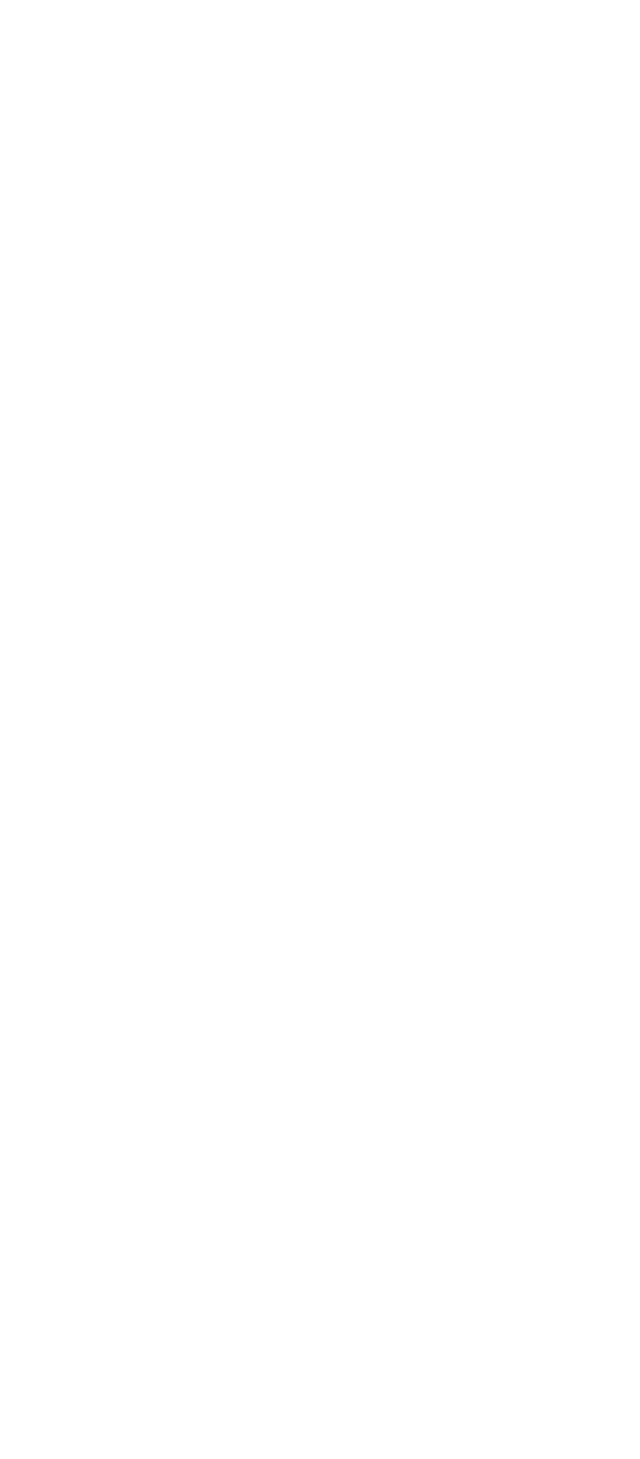
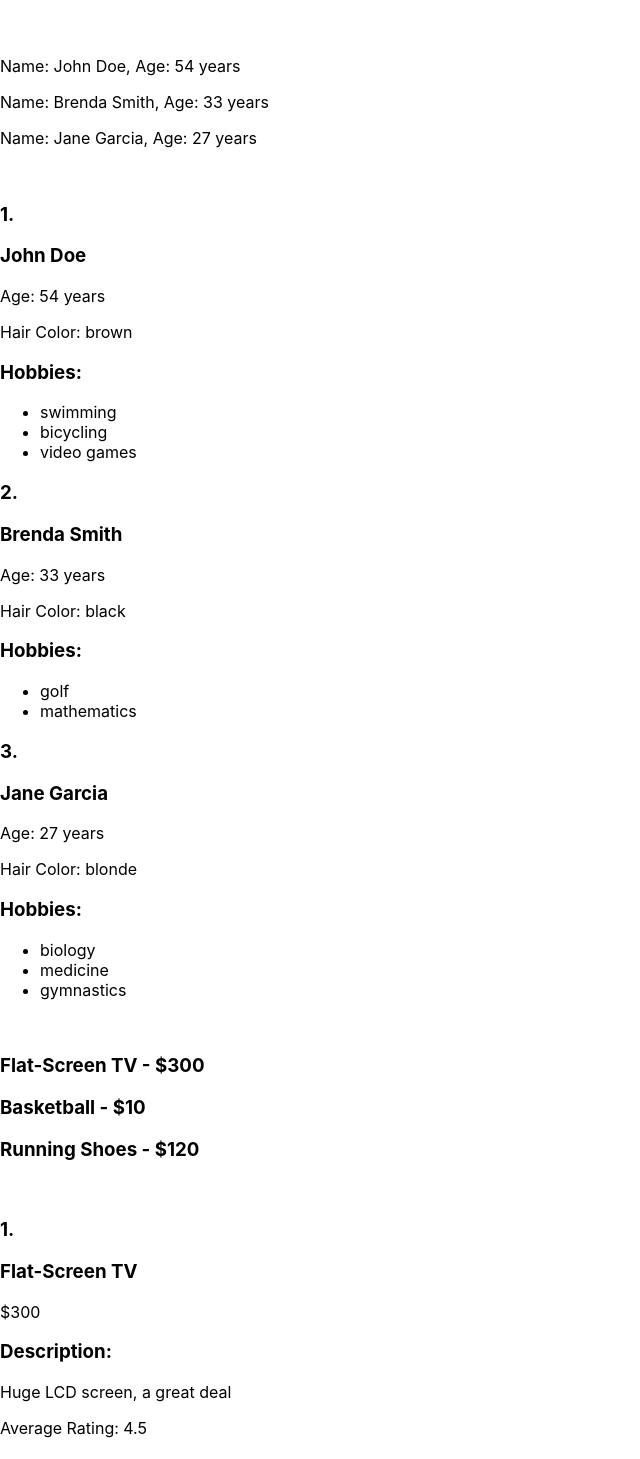
Before and after one commit to JuntingLiu/ReactDesignPatterns, a React (Create React App) app: page / in a window 1280 px wide. Shown: the part 62-1521 px from the top of the page, without its empty margins (0-640 px from the left). Before the commit the page ends 800 px from the top, so only its background shows below. Built offline with nearby package versions, Linux system fonts and the light colour scheme.

Commit message:
feat: lists and listItem component

```diff
--- a/src/App.js
+++ b/src/App.js
@@ -1,5 +1,10 @@
 import './App.css';
-import SplitScreen from './SplitScreen'
+import { people, products } from './mock-data'
+import SplitScreen from './components/SplitScreen'
+import RegularList from './components/RegularList'
+import NumberedList from './components/NumberedList'
+import { SmallPersonListItem, LargePersonListItem } from './people'
+import { SmallProductsListItem, LargeProductsListItem } from './products'
 
 const LeftHandComponent = ({ name }) => {
   return <h1 style={{background: 'green'}}>{name}</h1>
@@ -10,10 +15,36 @@
 
 function App() {
   return (
-    <SplitScreen leftWeight={1} rightWeight={5}>
-      <LeftHandComponent name="Junting" />
-      <RightHandComponent message="Developer" />
-    </SplitScreen>
+    <>
+      <SplitScreen leftWeight={1} rightWeight={5}>
+        <LeftHandComponent name="Junting" />
+        <RightHandComponent message="Developer" />
+      </SplitScreen>
+      <br />
+      <RegularList
+        items={people}
+        resourceName={"person"}
+        itemComponent={SmallPersonListItem}
+      />
+      <br />
+      <NumberedList
+        items={people}
+        resourceName={"person"}
+        itemComponent={LargePersonListItem}
+      />
+      <br />
+      <RegularList
+        items={products}
+        resourceName={"product"}
+        itemComponent={SmallProductsListItem}
+      />
+      <br />
+      <NumberedList
+        items={products}
+        resourceName={"product"}
+        itemComponent={LargeProductsListItem}
+      />
+    </>
   );
 }
 
--- /dev/null
+++ b/src/components/NumberedList.js
@@ -0,0 +1,22 @@
+import React from 'react'
+
+export default function NumberedList({
+  items,
+  resourceName,
+  itemComponent: ItemComponent
+}) {
+  return (
+    <>
+      {
+        items.map((item, i) => {
+          return (
+            <>
+              <h3>{i+1}.</h3>
+              <ItemComponent key={i} {...{ [resourceName]: item }} />
+            </>
+          )
+        })
+      }
+    </>
+  )
+}
--- /dev/null
+++ b/src/components/RegularList.js
@@ -0,0 +1,19 @@
+import React from 'react'
+
+export default function RegularList({
+  items,
+  resourceName,
+  itemComponent: ItemComponent
+}) {
+  return (
+    <>
+      {
+        items.map((item, i) => {
+          return (
+            <ItemComponent key={i} {...{ [resourceName]: item }} />
+          )
+        })
+      }
+    </>
+  )
+}
--- /dev/null
+++ b/src/mock-data.js
@@ -0,0 +1,33 @@
+export const people = [{
+	name: 'John Doe',
+	age: 54,
+	hairColor: 'brown',
+	hobbies: ['swimming', 'bicycling', 'video games'],
+}, {
+	name: 'Brenda Smith',
+	age: 33,
+	hairColor: 'black',
+	hobbies: ['golf', 'mathematics'],
+}, {
+	name: 'Jane Garcia',
+	age: 27,
+	hairColor: 'blonde',
+	hobbies: ['biology', 'medicine', 'gymnastics'],
+}];
+
+export const products = [{
+	name: 'Flat-Screen TV',
+	price: '$300',
+	description: 'Huge LCD screen, a great deal',
+	rating: 4.5,
+}, {
+	name: 'Basketball',
+	price: '$10',
+	description: 'Just like the pros use',
+	rating: 3.8,
+}, {
+	name: 'Running Shoes',
+	price: '$120',
+	description: 'State-of-the-art technology for optimum running',
+	rating: 4.2,
+}];
--- /dev/null
+++ b/src/people/LargePersonListItem.js
@@ -0,0 +1,18 @@
+import React from 'react'
+
+export default function LargePersonListItem({person}) {
+  const {name, age, hairColor, hobbies} = person;
+  return (
+    <>
+      <h3>{name}</h3>
+      <p>Age: {age} years</p>
+      <p>Hair Color: {hairColor}</p>
+      <h3>Hobbies:</h3>
+      <ul>
+        {
+          hobbies.map(hobby => <li key={hobby}>{hobby}</li>)
+        }
+      </ul>
+    </>
+  )
+}
--- /dev/null
+++ b/src/people/SmallPersonListItem.js
@@ -0,0 +1,8 @@
+import React from 'react'
+
+export default function SmallPersonListItem({person}) {
+  const {name, age} = person;
+  return (
+    <p>Name: {name}, Age: {age} years</p>
+  )
+}
--- /dev/null
+++ b/src/people/index.js
@@ -0,0 +1,2 @@
+export { default as SmallPersonListItem } from './SmallPersonListItem'
+export { default as LargePersonListItem } from './LargePersonListItem'
--- /dev/null
+++ b/src/products/LargeProductsListItem.js
@@ -0,0 +1,14 @@
+import React from 'react'
+
+export default function LargeProductsListItem({product}) {
+  const { name, price, description, rating } = product
+  return (
+    <>
+      <h3>{name}</h3>
+      <p>{price}</p>
+      <h3>Description:</h3>
+      <p>{description}</p>
+      <p>Average Rating: {rating}</p>
+    </>
+  )
+}
--- /dev/null
+++ b/src/products/SmallProductsListItem.js
@@ -0,0 +1,10 @@
+import React from 'react'
+
+export default function SmallProductsListItem({product}) {
+  const { name, price } = product
+  return (
+      <>
+        <h3>{name} - {price}</h3>
+      </>
+  )
+}
--- /dev/null
+++ b/src/products/index.js
@@ -0,0 +1,2 @@
+export { default as SmallProductsListItem } from './SmallProductsListItem'
+export { default as LargeProductsListItem } from './LargeProductsListItem'
```
Also changed, not shown: src/components/SplitScreen.js (renamed from src/SplitScreen.js).
